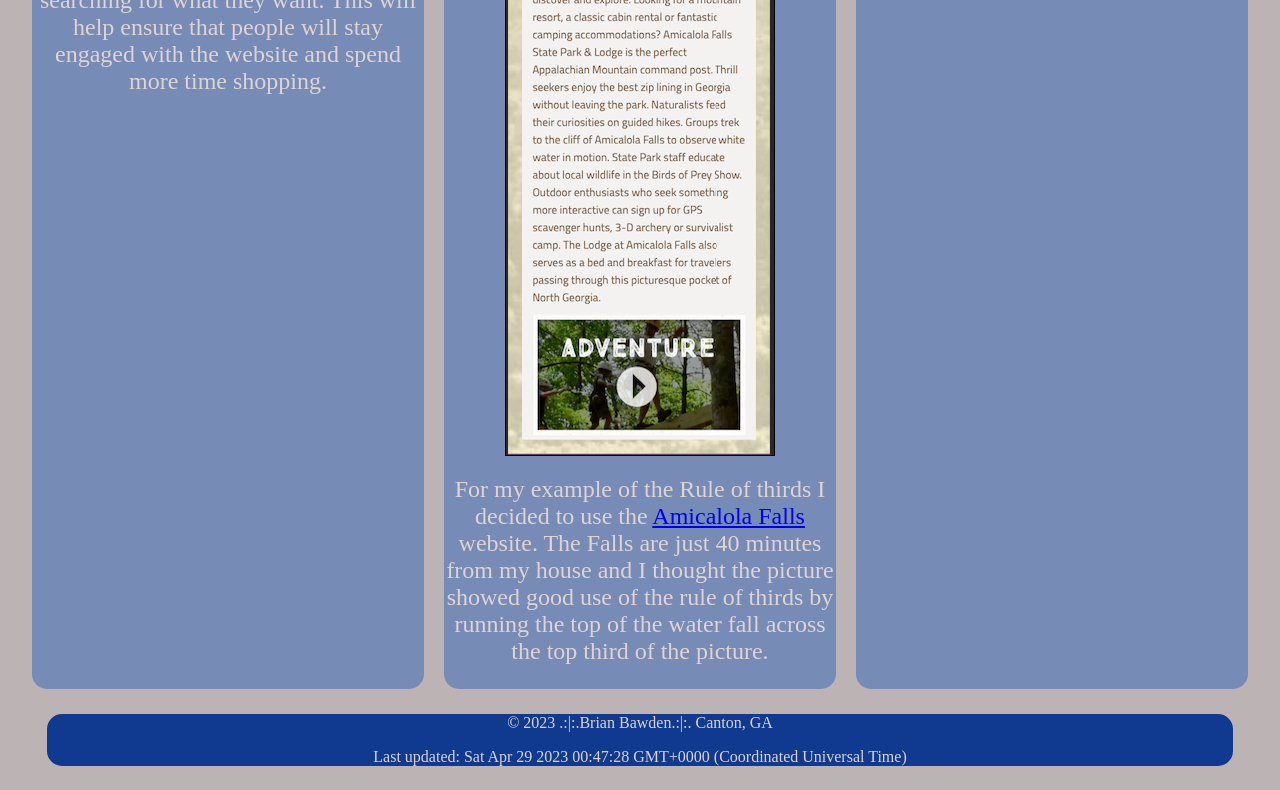
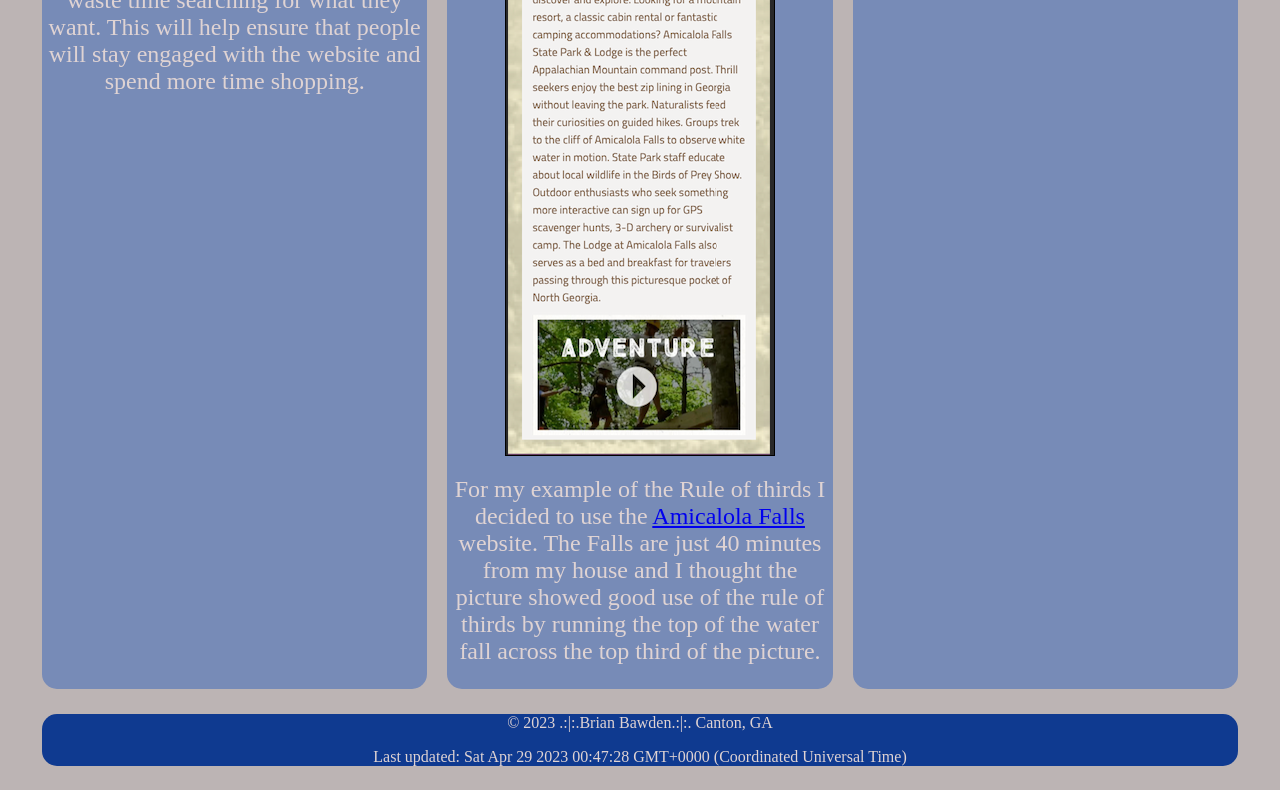
Before and after one commit to BrianBawden/wdd230, a plain HTML site: page lesson2/design-principles.html in a window 1280 px wide. Shown: the part 1473-2263 px from the top of the page. Drawn offline with Linux system fonts and the light colour scheme.

Commit message:
correct margins.

```diff
--- a/lesson2/style/style.css
+++ b/lesson2/style/style.css
@@ -9,9 +9,9 @@ footer {
   background-color: rgb(15, 58, 144);
   color: rgb(223, 211, 211);
   border-radius: 15px;
-  margin-left: 15px;
-  margin-right: 15px;
   text-align: center;
+  margin-left: 10px;
+  margin-right: 10px;
 }
 
 footer {
@@ -21,6 +21,8 @@ footer {
 main {
   text-align: center;
   gap: 20px;
+  margin-left: 10px;
+  margin-right: 10px;
 }
 
 img {
```
